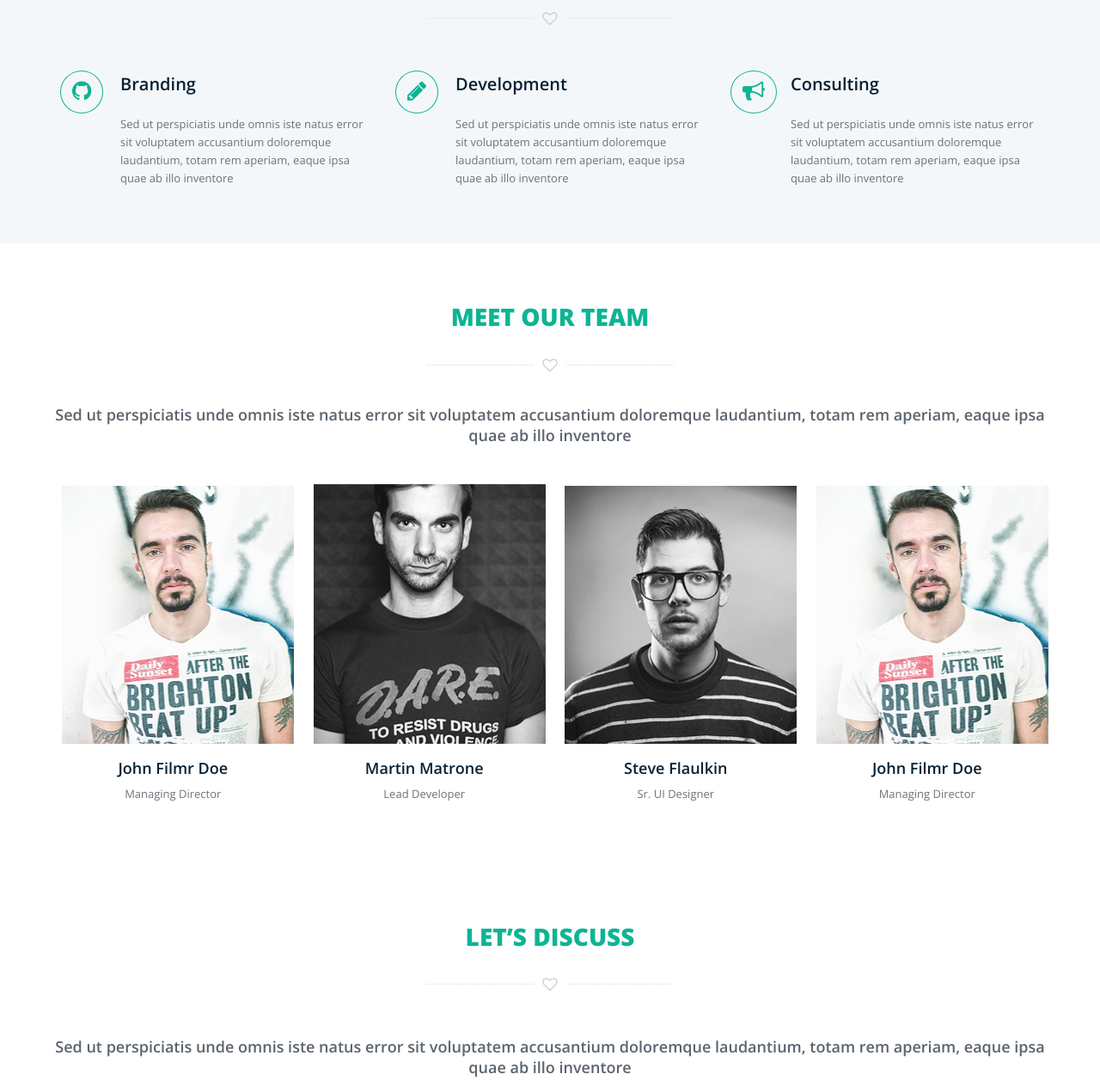
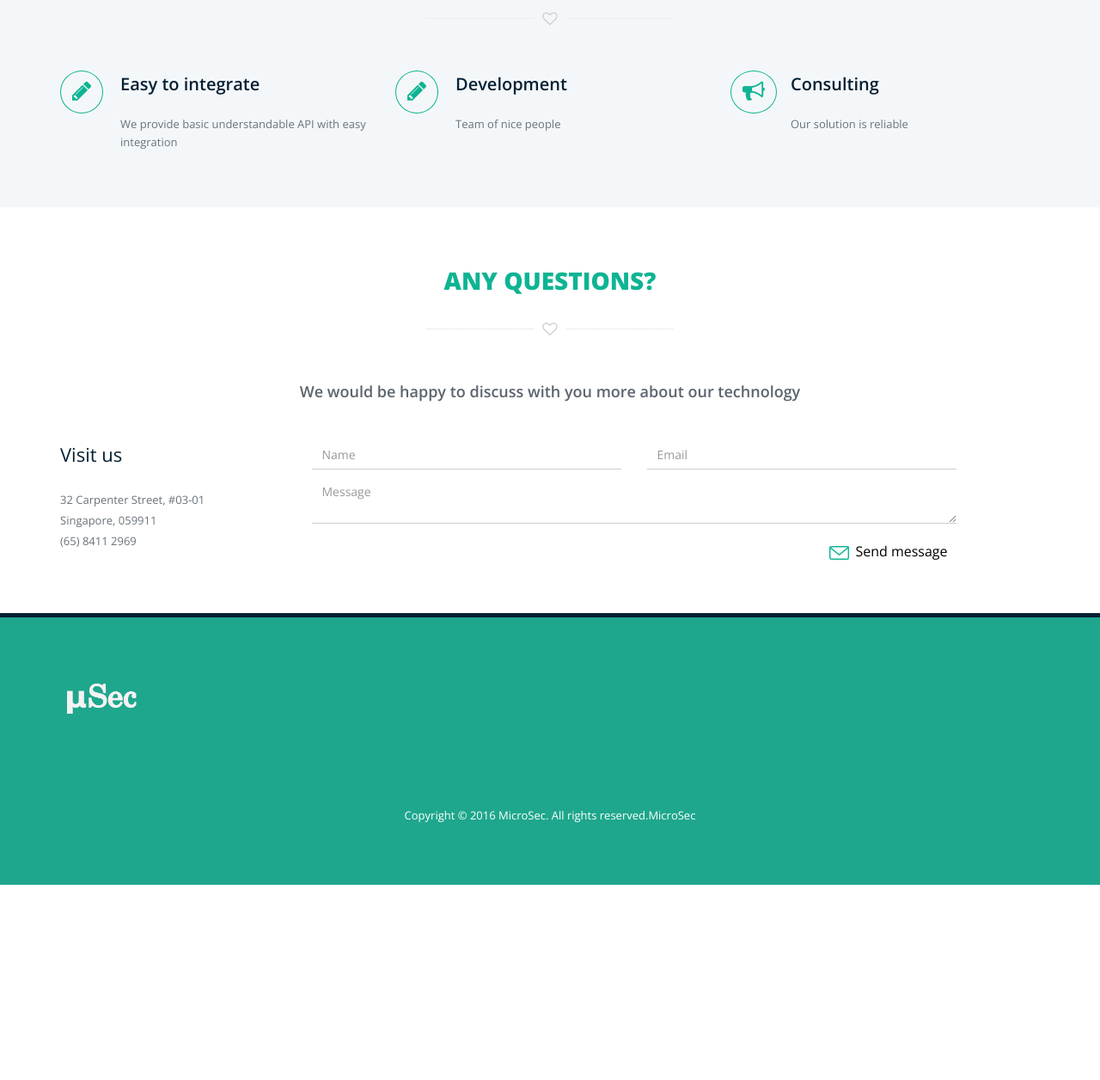
Before and after one commit to make999/make999.github.io, a plain HTML site: page index.html in a window 1280 px wide. Shown: the part 920-2176 px from the top of the page at 86% size. After the commit the page ends 1949 px from the top, so only its background shows below. Drawn offline with nearby package versions, Linux system fonts and the light colour scheme; some packages are replaced by stand-ins of ours; a script that the page names is missing.

```diff
--- a/index.html
+++ b/index.html
@@ -9,11 +9,11 @@
 		<!-- Always force latest IE rendering engine or request Chrome Frame -->
         <meta http-equiv="X-UA-Compatible" content="IE=edge,chrome=1">
 		<!-- Page Title -->
-        <title>Themefisher.Free Bootstrap3 based HTML5 Templates</title>
+        <title>MicroSec:We secure IoT devices</title>
 		<!-- Meta Description -->
         <meta name="description" content="Blue One Page Creative HTML5 Template">
         <meta name="keywords" content="one page, single page, onepage, responsive, parallax, creative, business, html5, css3, css3 animation">
-        <meta name="author" content="Muhammad Morshed">
+        <meta name="author" content="Make">
 		<!-- Mobile Specific Meta -->
         <meta name="viewport" content="width=device-width, initial-scale=1">
 
@@ -44,9 +44,9 @@
     <body id="body">
 
 		<!-- preloader -->
-		<div id="preloader">
+		<!-- <div id="preloader">
 			<img src="img/preloader.gif" alt="Preloader">
-		</div>
+		</div> -->
 		<!-- end preloader -->
 
         <!--
@@ -65,7 +65,7 @@
 					<!-- logo -->
                     <a class="navbar-brand" href="#body">
 						<h1 id="logo">
-							<img src="img/logo_tr.png" alt="Brandi" height="50" width="84">
+							<img src="img/logo_tr.png" alt="Brandi" height="50" width="100">
 						</h1>
 					</a>
 					<!-- /logo -->
@@ -99,10 +99,10 @@
 			<div id="carousel-example-generic" class="carousel slide" data-ride="carousel">
 
 				<!-- Indicators bullet -->
-				<ol class="carousel-indicators">
+				<!-- <ol class="carousel-indicators">
 					<li data-target="#carousel-example-generic" data-slide-to="0" class="active"></li>
 					<li data-target="#carousel-example-generic" data-slide-to="1"></li>
-				</ol>
+				</ol> -->
 				<!-- End Indicators bullet -->
 
 				<!-- Wrapper for slides -->
@@ -111,16 +111,16 @@
 					<!-- single slide -->
 					<div class="item active" style="background-image: url(img/banner.jpg);">
 						<div class="carousel-caption">
-							<h2 data-wow-duration="700ms" data-wow-delay="500ms" class="wow bounceInDown animated">Meet<span> Brandi</span>!</h2>
-							<h3 data-wow-duration="1000ms" class="wow slideInLeft animated"><span class="color">/creative</span> one page template.</h3>
-							<p data-wow-duration="1000ms" class="wow slideInRight animated">We are a team of professionals</p>
+							<h2 data-wow-duration="700ms" data-wow-delay="500ms" class="wow bounceInDown animated">MicroSec:<span> We provide security for IoT devices</span>!</h2>
+							<!-- <h3 data-wow-duration="1000ms" class="wow slideInLeft animated"><span class="color">/creative</span> one page template.</h3> -->
+							<p data-wow-duration="1000ms" class="wow slideInRight animated">Protect your communications</p>
 
-							<ul class="social-links text-center">
+							<!-- <ul class="social-links text-center">
 								<li><a href=""><i class="fa fa-twitter fa-lg"></i></a></li>
 								<li><a href=""><i class="fa fa-facebook fa-lg"></i></a></li>
 								<li><a href=""><i class="fa fa-google-plus fa-lg"></i></a></li>
 								<li><a href=""><i class="fa fa-dribbble fa-lg"></i></a></li>
-							</ul>
+							</ul> -->
 						</div>
 					</div>
 					<!-- end single slide -->
@@ -169,12 +169,12 @@
 					<div class="col-md-4 wow fadeInLeft" data-wow-duration="500ms">
 						<div class="service-item">
 							<div class="service-icon">
-								<i class="fa fa-github fa-2x"></i>
+								<i class="fa fa-pencil fa-2x"></i>
 							</div>
 
 							<div class="service-desc">
-								<h3>Branding</h3>
-								<p>Sed ut perspiciatis unde omnis iste natus error sit voluptatem accusantium doloremque laudantium, totam rem aperiam, eaque ipsa quae ab illo inventore</p>
+								<h3>Easy to integrate</h3>
+								<p>We provide basic understandable API with easy integration</p>
 							</div>
 						</div>
 					</div>
@@ -189,7 +189,7 @@
 
 							<div class="service-desc">
 								<h3>Development</h3>
-								<p>Sed ut perspiciatis unde omnis iste natus error sit voluptatem accusantium doloremque laudantium, totam rem aperiam, eaque ipsa quae ab illo inventore</p>
+								<p>Team of nice people</p>
 							</div>
 						</div>
 					</div>
@@ -204,7 +204,7 @@
 
 							<div class="service-desc">
 								<h3>Consulting</h3>
-								<p>Sed ut perspiciatis unde omnis iste natus error sit voluptatem accusantium doloremque laudantium, totam rem aperiam, eaque ipsa quae ab illo inventore</p>
+								<p>Our solution is reliable</p>
 							</div>
 						</div>
 					</div>
@@ -335,22 +335,22 @@
         <!--
         Meet Our Team
         ==================================== -->
+		<!--
+		<section id="team" class="team">
+			<div class="container"> -->
+				<!-- <div class="row"> -->
 
-		<section id="team" class="team">
-			<div class="container">
-				<div class="row">
-
-					<div class="sec-title text-center wow fadeInUp animated" data-wow-duration="700ms">
+					<!-- <div class="sec-title text-center wow fadeInUp animated" data-wow-duration="700ms">
 						<h2>Meet Our Team</h2>
 						<div class="devider"><i class="fa fa-heart-o fa-lg"></i></div>
 					</div>
 
 					<div class="sec-sub-title text-center wow fadeInRight animated" data-wow-duration="500ms">
 						<p>Sed ut perspiciatis unde omnis iste natus error sit voluptatem accusantium doloremque laudantium, totam rem aperiam, eaque ipsa quae ab illo inventore</p>
-					</div>
+					</div> -->
 
 					<!-- single member -->
-					<figure class="team-member col-md-3 col-sm-6 col-xs-12 text-center wow fadeInUp animated" data-wow-duration="500ms">
+					<!-- <figure class="team-member col-md-3 col-sm-6 col-xs-12 text-center wow fadeInUp animated" data-wow-duration="500ms">
 						<div class="member-thumb">
 							<img src="img/team/member-1.png" alt="Team Member" class="img-responsive">
 							<figcaption class="overlay">
@@ -365,12 +365,12 @@
 						</div>
 						<h4>John Filmr Doe</h4>
 						<span>Managing Director</span>
-					</figure>
+					</figure>-->
 					<!-- end single member -->
 
 					<!-- single member -->
-					<figure class="team-member col-md-3 col-sm-6 col-xs-12 text-center wow fadeInUp animated" data-wow-duration="500ms" data-wow-delay="300ms">
-						<div class="member-thumb">
+					<!-- <figure class="team-member col-md-3 col-sm-6 col-xs-12 text-center wow fadeInUp animated" data-wow-duration="500ms" data-wow-delay="300ms">
+						<div class="member-thumb text-center">
 							<img src="img/team/member-2.png" alt="Team Member" class="img-responsive">
 							<figcaption class="overlay">
 								<h5>voluptatem quia voluptas </h5>
@@ -378,18 +378,17 @@
 								<ul class="social-links text-center">
 									<li><a href=""><i class="fa fa-twitter fa-lg"></i></a></li>
 									<li><a href=""><i class="fa fa-facebook fa-lg"></i></a></li>
-									<li><a href=""><i class="fa fa-google-plus fa-lg"></i></a></li>
 								</ul>
 							</figcaption>
 						</div>
 						<h4>Martin Matrone</h4>
 						<span>Lead Developer</span>
-					</figure>
+					</figure> -->
 					<!-- end single member -->
 
 					<!-- single member -->
-					<figure class="team-member col-md-3 col-sm-6 col-xs-12 text-center wow fadeInUp animated" data-wow-duration="500ms" data-wow-delay="600ms">
-						<div class="member-thumb">
+					<!-- <figure class="team-member col-md-3 col-sm-6 col-xs-12 text-center wow fadeInUp animated" data-wow-duration="500ms" data-wow-delay="600ms">
+						<div class="member-thumb text-center">
 							<img src="img/team/member-3.png" alt="Team Member" class="img-responsive">
 							<figcaption class="overlay">
 								<h5>voluptatem quia voluptas </h5>
@@ -397,17 +396,16 @@
 								<ul class="social-links text-center">
 									<li><a href=""><i class="fa fa-twitter fa-lg"></i></a></li>
 									<li><a href=""><i class="fa fa-facebook fa-lg"></i></a></li>
-									<li><a href=""><i class="fa fa-google-plus fa-lg"></i></a></li>
 								</ul>
 							</figcaption>
 						</div>
 						<h4>Steve Flaulkin</h4>
 						<span>Sr. UI Designer</span>
-					</figure>
+					</figure> -->
 					<!-- end single member -->
 
 					<!-- single member -->
-					<figure class="team-member col-md-3 col-sm-6 col-xs-12 text-center wow fadeInUp animated" data-wow-duration="500ms" data-wow-delay="900ms">
+					<!-- <figure class="team-member col-md-3 col-sm-6 col-xs-12 text-center wow fadeInUp animated" data-wow-duration="500ms" data-wow-delay="900ms">
 						<div class="member-thumb">
 							<img src="img/team/member-1.png" alt="Team Member" class="img-responsive">
 							<figcaption class="overlay">
@@ -422,12 +420,12 @@
 						</div>
 						<h4>John Filmr Doe</h4>
 						<span>Managing Director</span>
-					</figure>
+					</figure> -->
 					<!-- end single member -->
 
-				</div>
-			</div>
-		</section>
+				<!-- </div> -->
+		<!-- 	</div>
+		</section> -->
 
         <!--
         End Meet Our Team
@@ -500,21 +498,21 @@
 				<div class="row mb50">
 
 					<div class="sec-title text-center mb50 wow fadeInDown animated" data-wow-duration="500ms">
-						<h2>Let’s Discuss</h2>
+						<h2>Any questions?</h2>
 						<div class="devider"><i class="fa fa-heart-o fa-lg"></i></div>
 					</div>
 
 					<div class="sec-sub-title text-center wow rubberBand animated" data-wow-duration="1000ms">
-						<p>Sed ut perspiciatis unde omnis iste natus error sit voluptatem accusantium doloremque laudantium, totam rem aperiam, eaque ipsa quae ab illo inventore</p>
+						<p>We would be happy to discuss with you more about our technology</p>
 					</div>
 
 					<!-- contact address -->
 					<div class="col-lg-3 col-md-3 col-sm-4 col-xs-12 wow fadeInLeft animated" data-wow-duration="500ms">
 						<div class="contact-address">
-							<h3>Cras at ultrices erat, sed vulputate!</h3>
-							<p>2345 Setwant natrer, 1234,</p>
-							<p>Washington. United States.</p>
-							<p>(401) 1234 567</p>
+							<h3>Visit us</h3>
+							<p>32 Carpenter Street, #03-01</p>
+							<p>Singapore, 059911</p>
+							<p>(65) 8411 2969</p>
 						</div>
 					</div>
 					<!-- end contact address -->
@@ -522,7 +520,7 @@
 					<!-- contact form -->
 					<div class="col-lg-8 col-md-8 col-sm-7 col-xs-12 wow fadeInDown animated" data-wow-duration="500ms" data-wow-delay="300ms">
 						<div class="contact-form">
-							<h3>Say hello!</h3>
+							<!-- <h3>Say hello!</h3> -->
 							<form action="#" id="contact-form">
 								<div class="input-group name-email">
 									<div class="input-field">
@@ -544,21 +542,21 @@
 					<!-- end contact form -->
 
 					<!-- footer social links -->
-					<div class="col-lg-1 col-md-1 col-sm-1 col-xs-12 wow fadeInRight animated" data-wow-duration="500ms" data-wow-delay="600ms">
+					<!-- <div class="col-lg-1 col-md-1 col-sm-1 col-xs-12 wow fadeInRight animated" data-wow-duration="500ms" data-wow-delay="600ms">
 						<ul class="footer-social">
 							<li><a href="https://www.behance.net/Themefisher"><i class="fa fa-behance fa-2x"></i></a></li>
 							<li><a href="https://www.twitter.com/Themefisher"><i class="fa fa-twitter fa-2x"></i></a></li>
 							<li><a href="https://dribbble.com/themefisher"><i class="fa fa-dribbble fa-2x"></i></a></li>
 							<li><a href="https://www.facebook.com/Themefisher"><i class="fa fa-facebook fa-2x"></i></a></li>
 						</ul>
-					</div>
+					</div> -->
 					<!-- end footer social links -->
 
 				</div>
 			</div>
 
 			<!-- Google map -->
-			<div id="map_canvas" class="wow bounceInDown animated" data-wow-duration="500ms"></div>
+			<!-- <div id="map_canvas" class="wow bounceInDown animated" data-wow-duration="500ms"></div> -->
 			<!-- End Google map -->
 
 		</section>
@@ -573,12 +571,12 @@
 
 					<div class="col-md-3 col-sm-6 col-xs-12 wow fadeInUp animated" data-wow-duration="500ms">
 						<div class="footer-single">
-							<img src="img/footer-logo.png" alt="">
-							<p>eusmod tempor incididunt ut labore et dolore magna aliqua. Ut enim ad minim veniam, quis nostrud exercitation ullamco laboris nisi ut aliquip ex ea commodo consequat.</p>
+							<img src="img/logo_tr.png" alt="" height="50" width="100">
+							<!-- <p>eusmod tempor incididunt ut labore et dolore magna aliqua. Ut enim ad minim veniam, quis nostrud exercitation ullamco laboris nisi ut aliquip ex ea commodo consequat.</p> -->
 						</div>
 					</div>
 
-					<div class="col-md-3 col-sm-6 col-xs-12 wow fadeInUp animated" data-wow-duration="500ms" data-wow-delay="300ms">
+					<!-- <div class="col-md-3 col-sm-6 col-xs-12 wow fadeInUp animated" data-wow-duration="500ms" data-wow-delay="300ms">
 						<div class="footer-single">
 							<h6>Subscribe </h6>
 							<form action="#" class="subscribe">
@@ -587,9 +585,9 @@
 							</form>
 							<p>eusmod tempor incididunt ut labore et dolore magna aliqua. </p>
 						</div>
-					</div>
+					</div> -->
 
-					<div class="col-md-3 col-sm-6 col-xs-12 wow fadeInUp animated" data-wow-duration="500ms" data-wow-delay="600ms">
+					<!-- <div class="col-md-3 col-sm-6 col-xs-12 wow fadeInUp animated" data-wow-duration="500ms" data-wow-delay="600ms">
 						<div class="footer-single">
 							<h6>Explore</h6>
 							<ul>
@@ -613,11 +611,11 @@
 						</div>
 					</div>
 
-				</div>
+				</div> -->
 				<div class="row">
 					<div class="col-md-12">
 						<p class="copyright text-center">
-							Copyright © 2015 <a href="http://themefisher.com/">Themefisher</a>. All rights reserved. Designed & developed by <a href="http://themefisher.com/">Themefisher</a>
+							Copyright © 2016 <a href="http://usec.io/">MicroSec</a>. All rights reserved.<a href="http://usec.io/">MicroSec</a>
 						</p>
 					</div>
 				</div>
```
